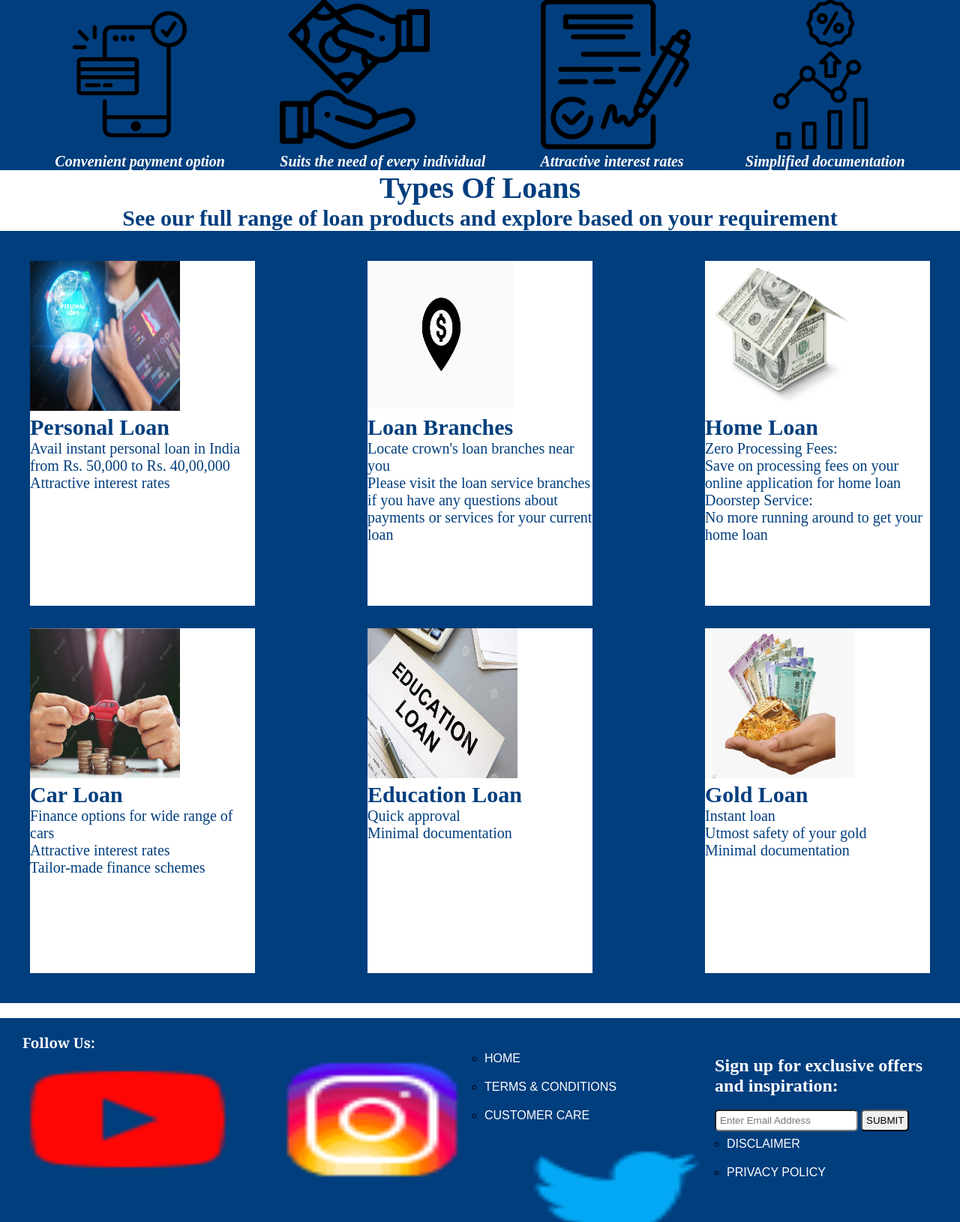
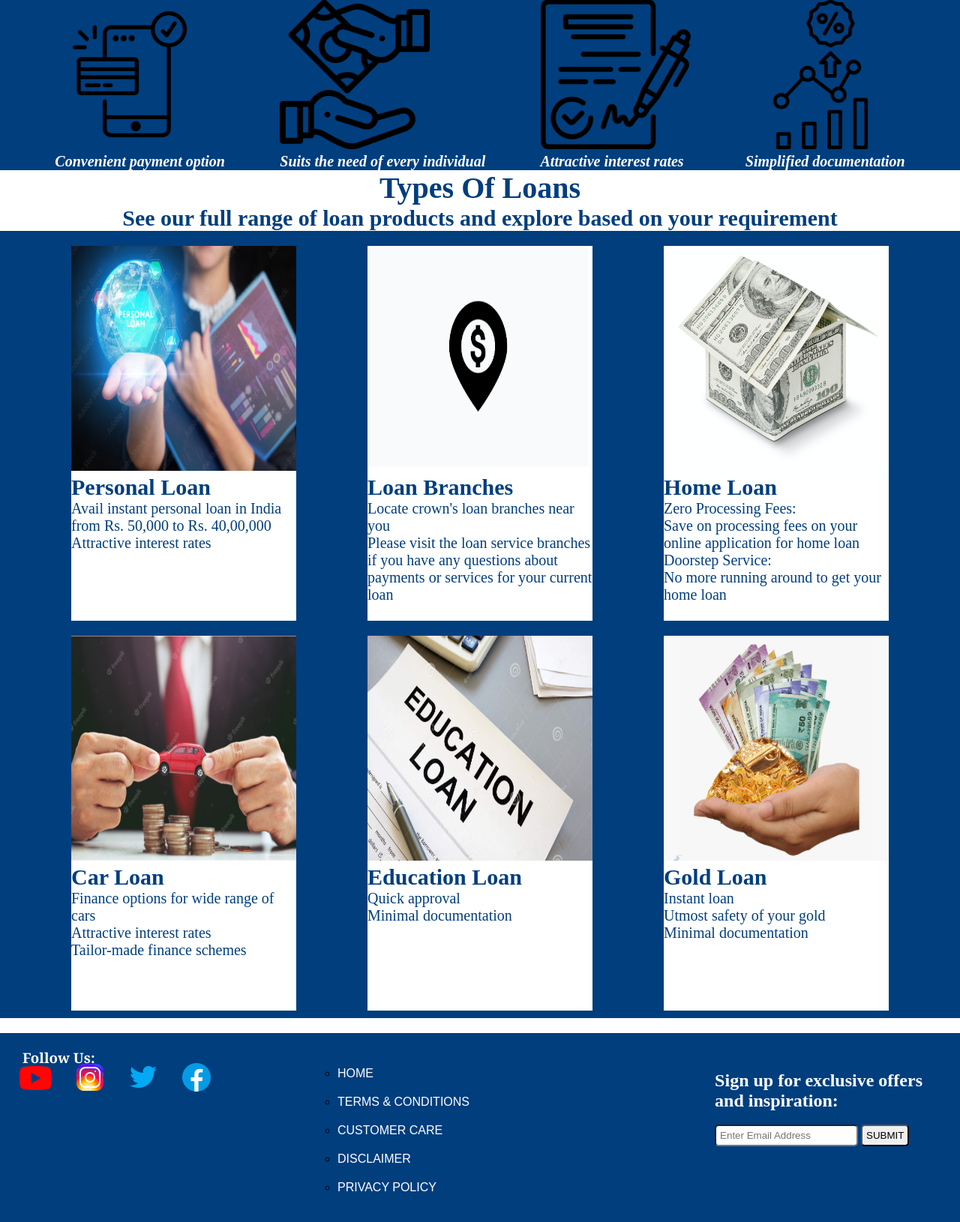
Before and after one commit to MEBOT-IT/Banking, a PHP site: page /Html/loan.html in a window 1280 px wide. Shown: the part 842-2472 px from the top of the page at 75% size. Run offline with PHP 8.4, Linux system fonts and the light colour scheme.

Commit message:
changes made in loan

```diff
--- a/CSS/loan.css
+++ b/CSS/loan.css
@@ -111,48 +111,49 @@ header{
 
 }
 .container img:hover{
-  width: 200px;
+  width: 220px;
   height: 200;
   border-radius: 30px;
   border-color: black;
   background-color: white;
 }
-.cover1{
-  width: 100%;
-  height: 400px;
-  gap:10px;
-  align-items: center;
-  margin-top: 40px;
-  display:flex;
-  justify-content: space-between;
+  .cover1 .box img{
+    width: 300px;
+    height: 300px;
+    background-color: #003e7e;
+
+}
+.cover2 .box img{
+  width: 300px;
+  height: 300px;
   background-color: #003e7e;
-  padding-top: 30px;
+
 }
-img{
-  width: 300px;
-  height: 200px;
-  transition: 2s;
-  border: 4px;
+.box{
+    width: 300px;
+    height: 500px;
+    transition: 1s;
+    background-color : white;
+   color: #003e7e;
+
 }
+
 .text{
   color: #003e7e;
   text-align: center;
+}
+.cover1{
+  display: flex;
+  background-color: #003e7e;
+  padding-top: 20px;
+  justify-content: space-evenly;
 }
 .cover2{
   display: flex;
   background-color: #003e7e;
   padding-top: 20px;
-  justify-content: space-between;
-}
-.box{
-  background-color : white;
-  color: #003e7e;
-  width: 300px;
-  height: 450px;
-  margin: 40px;
-  transition: 1s;
+  justify-content: space-evenly;
   padding-bottom: 10px;
-
 }
 .type{
     background-color: white;
--- a/Html/loan.html
+++ b/Html/loan.html
@@ -225,6 +225,7 @@
             </ul>
         </div>
 
+
         <div class="map">
             <p><iframe src="https://www.google.com/maps/embed?pb=!1m18!1m12!1m3!1d3886.400445043835!2d80.21003261461313!3d13.073788590788892!2m3!1f0!2f0!3f0!3m2!1i1024!2i768!4f13.1!3m3!1m2!1s0x3a5266a2b44ea549%3A0x24732a5af8f16afd!2sDwaraka%20Doss%20Goverdhan%20Doss%20Vaishnav%20College!5e0!3m2!1sen!2sin!4v1678258248163!5m2!1sen!2sin" width="96%" height="200" style="border:0;" allowfullscreen="" loading="lazy" referrerpolicy="no-referrer-when-downgrade"></iframe></p>
         </div>
```
Also changed, not shown: Images/privacy.png (added).
